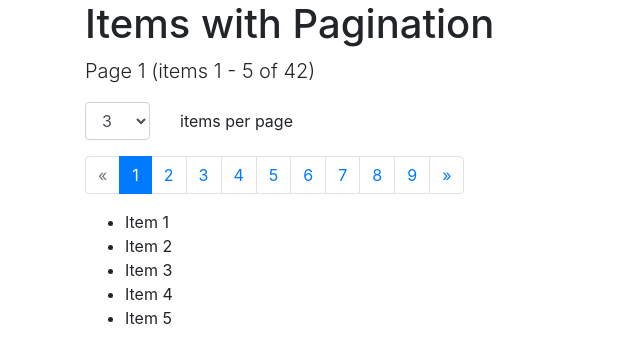
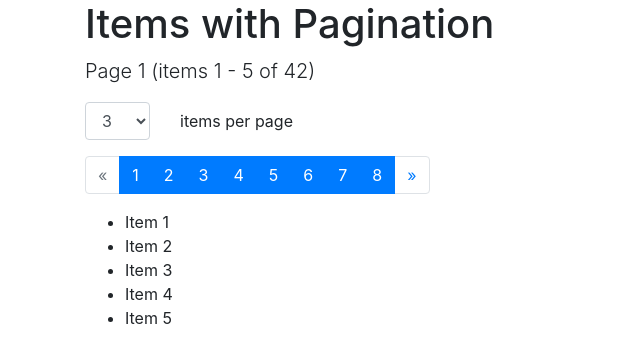
Before and after one commit to mate-academy/react_pagination, a React (Vite) app: page / in a window 1280 px wide. Shown: the top 362 px of the page, without its empty margins (0-640 px from the left). Built offline with nearby package versions, Linux system fonts and the light colour scheme.

Commit message:
create makeup of pagination, added onClick on pages

```diff
--- a/src/App.tsx
+++ b/src/App.tsx
@@ -1,6 +1,7 @@
 import React from 'react';
 import './App.css';
 import { getNumbers } from './utils';
+import { Pagination } from './components/Pagination';
 
 // eslint-disable-next-line @typescript-eslint/no-unused-vars
 const items = getNumbers(1, 42).map(n => `Item ${n}`);
@@ -19,7 +20,8 @@ export const App: React.FC = () => {
           <select
             data-cy="perPageSelector"
             id="perPageSelector"
-            className="form-control">
+            className="form-control"
+          >
             <option value="3">3</option>
             <option value="5">5</option>
             <option value="10">10</option>
@@ -32,72 +34,13 @@ export const App: React.FC = () => {
         </label>
       </div>
 
-      {/* Move this markup to Pagination */}
-      <ul className="pagination">
-        <li className="page-item disabled">
-          <a
-            data-cy="prevLink"
-            className="page-link"
-            href="#prev"
-            aria-disabled="true">
-            «
-          </a>
-        </li>
-        <li className="page-item active">
-          <a data-cy="pageLink" className="page-link" href="#1">
-            1
-          </a>
-        </li>
-        <li className="page-item">
-          <a data-cy="pageLink" className="page-link" href="#2">
-            2
-          </a>
-        </li>
-        <li className="page-item">
-          <a data-cy="pageLink" className="page-link" href="#3">
-            3
-          </a>
-        </li>
-        <li className="page-item">
-          <a data-cy="pageLink" className="page-link" href="#4">
-            4
-          </a>
-        </li>
-        <li className="page-item">
-          <a data-cy="pageLink" className="page-link" href="#5">
-            5
-          </a>
-        </li>
-        <li className="page-item">
-          <a data-cy="pageLink" className="page-link" href="#6">
-            6
-          </a>
-        </li>
-        <li className="page-item">
-          <a data-cy="pageLink" className="page-link" href="#7">
-            7
-          </a>
-        </li>
-        <li className="page-item">
-          <a data-cy="pageLink" className="page-link" href="#8">
-            8
-          </a>
-        </li>
-        <li className="page-item">
-          <a data-cy="pageLink" className="page-link" href="#9">
-            9
-          </a>
-        </li>
-        <li className="page-item">
-          <a
-            data-cy="nextLink"
-            className="page-link"
-            href="#next"
-            aria-disabled="false">
-            »
-          </a>
-        </li>
-      </ul>
+      <Pagination
+        total={items.length}
+        perPage={5}
+        currentPage={1}
+        onPageChange={() => {}}
+      />
+
       <ul>
         <li data-cy="item">Item 1</li>
         <li data-cy="item">Item 2</li>
--- a/src/components/Pagination/Pagination.tsx
+++ b/src/components/Pagination/Pagination.tsx
@@ -1 +1,40 @@
-export const Pagination = () => {};
+import { getNumbers } from '../../utils';
+
+export const Pagination = ({ total, perPage, currentPage, onPageChange }) => {
+  const buttonsAmount = total / perPage;
+  const buttons = getNumbers(1, buttonsAmount);
+
+  return (
+    <ul className="pagination">
+      <li className="page-item disabled">
+        <a
+          data-cy="prevLink"
+          className="page-link"
+          href="#prev"
+          aria-disabled="true"
+        >
+          «
+        </a>
+      </li>
+
+      {buttons.map(n => (
+        <li key={n} className="page-item active">
+          <a data-cy="pageLink" className="page-link" href={`#${n}`}>
+            {n}
+          </a>
+        </li>
+      ))}
+
+      <li className="page-item">
+        <a
+          data-cy="nextLink"
+          className="page-link"
+          href="#next"
+          aria-disabled="false"
+        >
+          »
+        </a>
+      </li>
+    </ul>
+  );
+};
```
Also changed, not shown: 1 other file (tests, documents, lock files or other folders).
